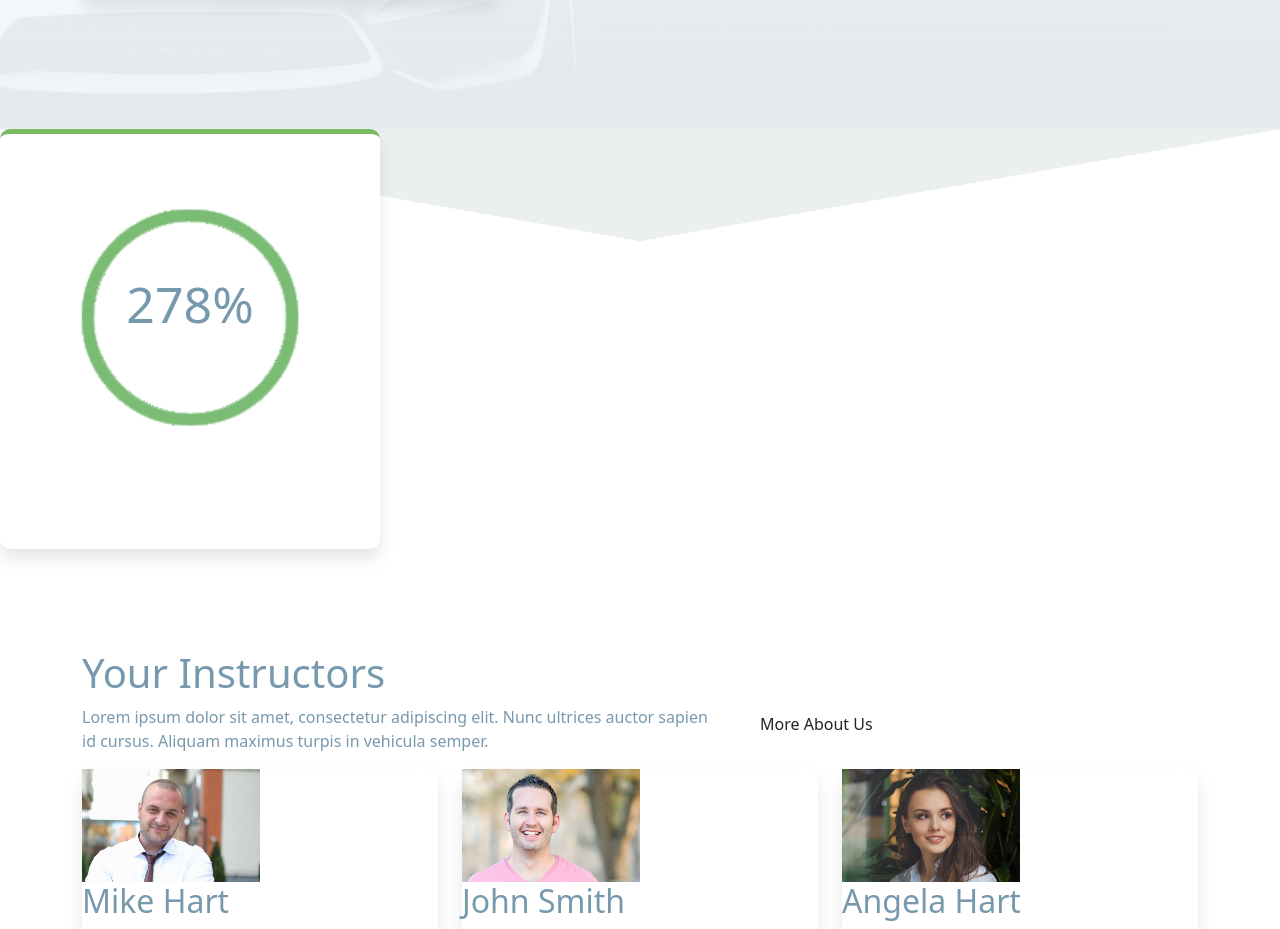
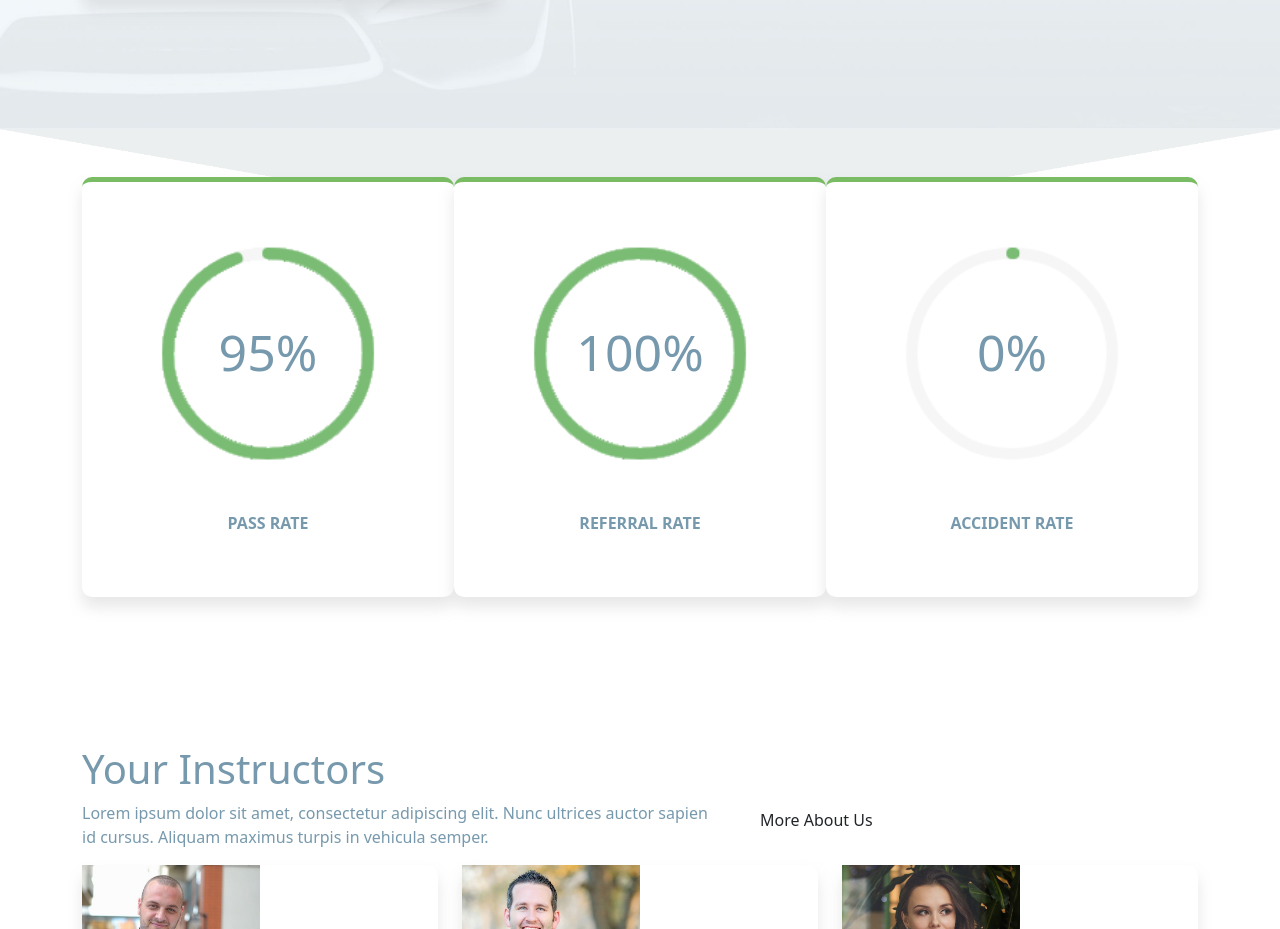
Before and after one commit to MiriamPecora/proj-html-vuejs, a Vue app: page / in a window 1280 px wide. Shown: the part 2050-2979 px from the top of the page. Built offline with nearby package versions, Linux system fonts and the light colour scheme.

Commit message:
[FIX] AppPercentage on home

```diff
--- a/src/pages/PageHome.vue
+++ b/src/pages/PageHome.vue
@@ -99,7 +99,11 @@ export default {
     <img class="w-100 position-absolute z-n1" src="../assets/img/home/triangle-down-gray.png" alt="triangolo">
 
     <!-- AppPercentage component -->
-    <AppPercentage />
+    <div id="percentageCards" class="container-lg h-100 d-flex justify-content-between py-5 position-relative">
+        <AppPercentage final-percentage="95" label-text="PASS RATE" />
+        <AppPercentage final-percentage="100" label-text="REFERRAL RATE" />
+        <AppPercentage final-percentage="0" label-text="ACCIDENT RATE" />
+    </div>
 
     <!-- instructors section -->
     <section id="instructors-section">
```
